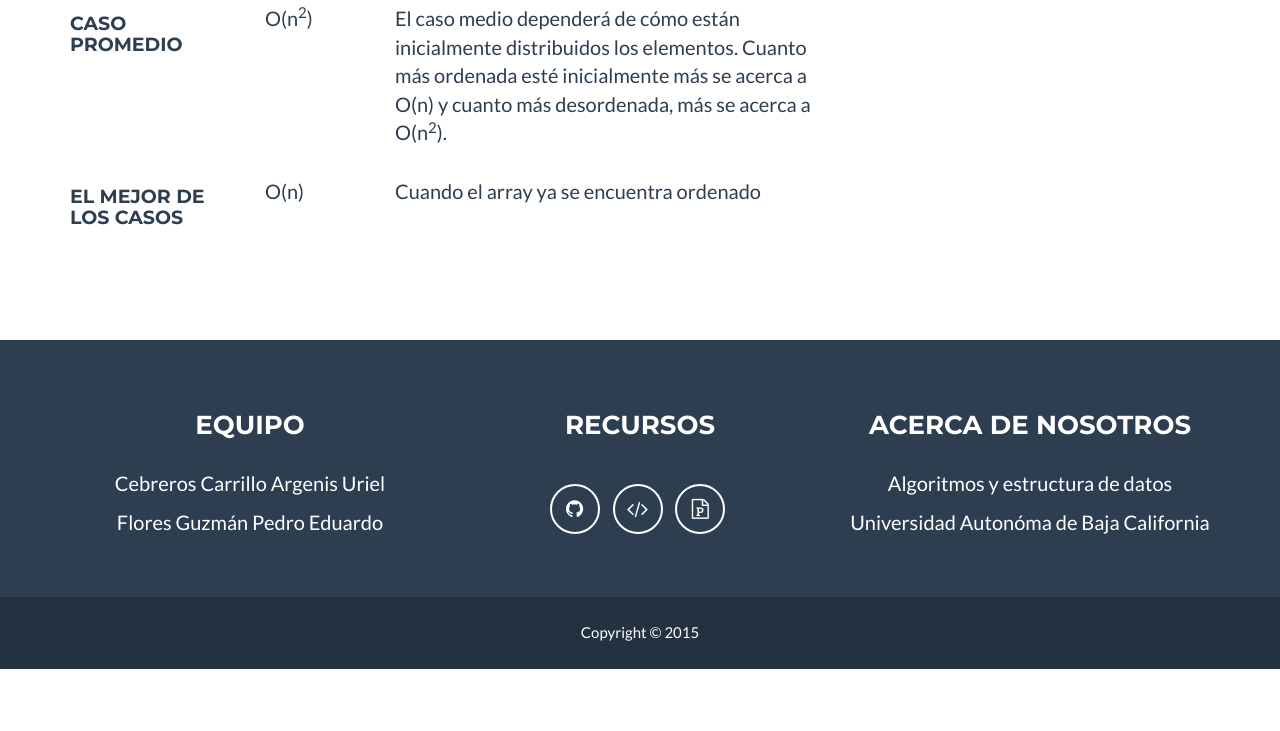
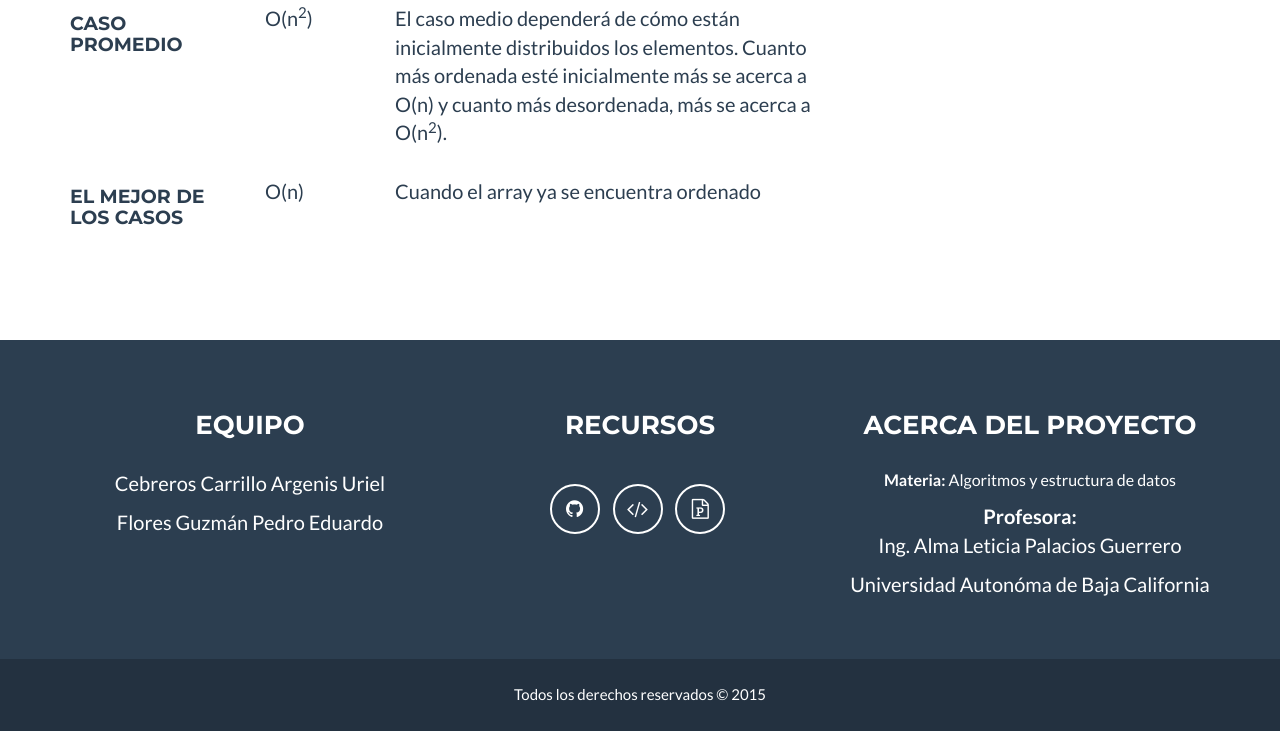
Before and after one commit to insercion-directa/insercion-directa.github.io, a plain HTML site: page index.html in a window 1280 px wide. Shown: the part 2390-3121 px from the top of the page. Before the commit the page ends 3059 px from the top, so only its background shows below. Drawn offline with nearby package versions, Linux system fonts and the light colour scheme.

Commit message:
Modificando datos

```diff
--- a/css/freelancer.css
+++ b/css/freelancer.css
@@ -486,3 +486,7 @@ footer .footer-below {
 .table-case tr td{
     padding: 20px 0;
 }
+
+.small{
+    font-size: 16px;
+}
--- a/index.html
+++ b/index.html
@@ -225,7 +225,7 @@
                         <h3>Recursos</h3>
                         <ul class="list-inline">
                             <li>
-                                <a href="#" class="btn-social btn-outline"><i class="fa fa-fw fa-github"></i></a>
+                                <a href="https://github.com/urielcc/insercion-directa.github.io" class="btn-social btn-outline"><i class="fa fa-fw fa-github"></i></a>
                             </li>
                             <li>
                                 <a href="#" class="btn-social btn-outline"><i class="fa fa-fw fa-code"></i></a>
@@ -237,8 +237,9 @@
                         </ul>
                     </div>
                     <div class="footer-col col-md-4">
-                        <h3>Acerca de nosotros</h3>
-                        <p>Algoritmos y estructura de datos</p>
+                        <h3>Acerca del proyecto</h3>
+                        <p class="small"><b>Materia: </b>Algoritmos y estructura de datos</p>
+                        <p><b>Profesora:</b> <br>Ing. Alma Leticia Palacios Guerrero </p>
                         <p>Universidad Autonóma de Baja California</p>
                     </div>
                 </div>
@@ -248,7 +249,7 @@
             <div class="container">
                 <div class="row">
                     <div class="col-lg-12">
-                        Copyright &copy; 2015
+                        Todos los derechos reservados &copy; 2015
                     </div>
                 </div>
             </div>
```
